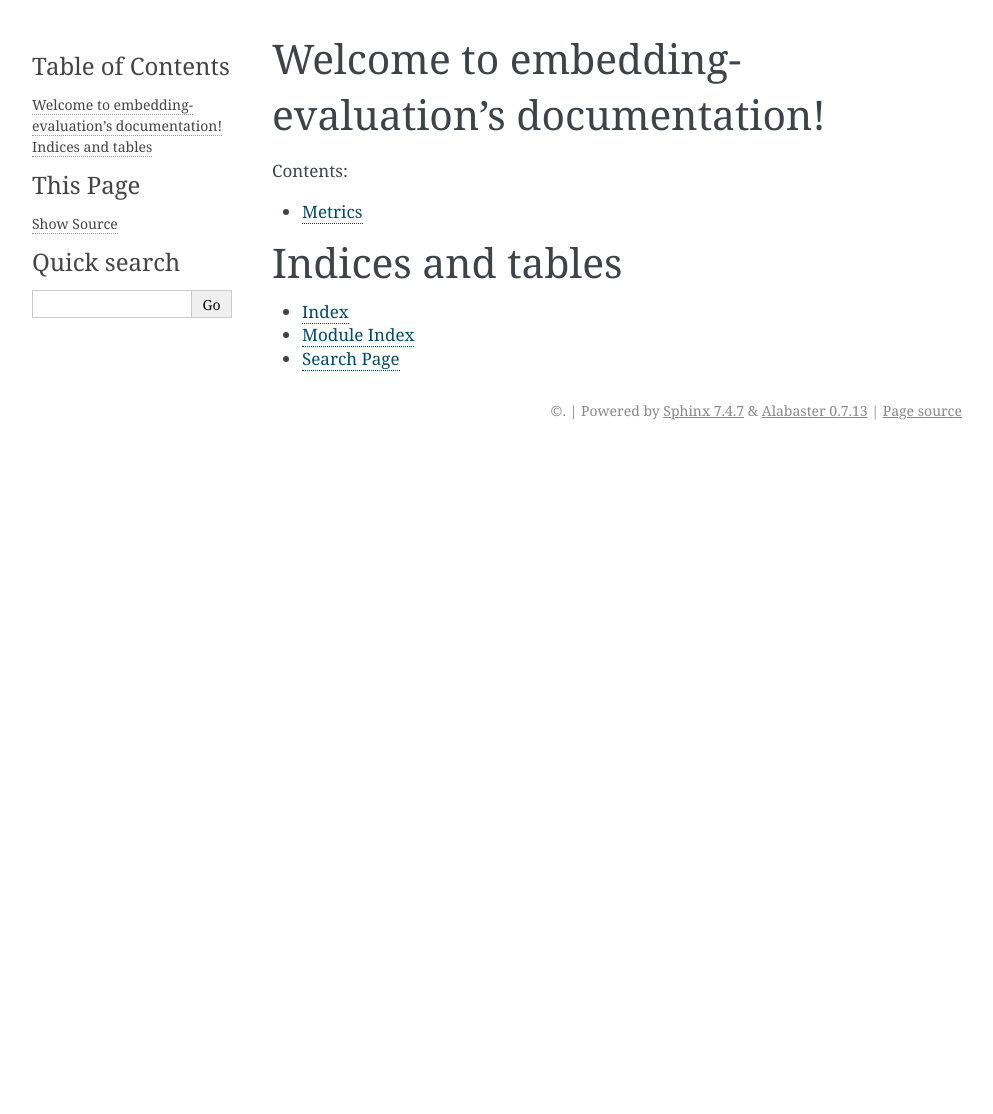
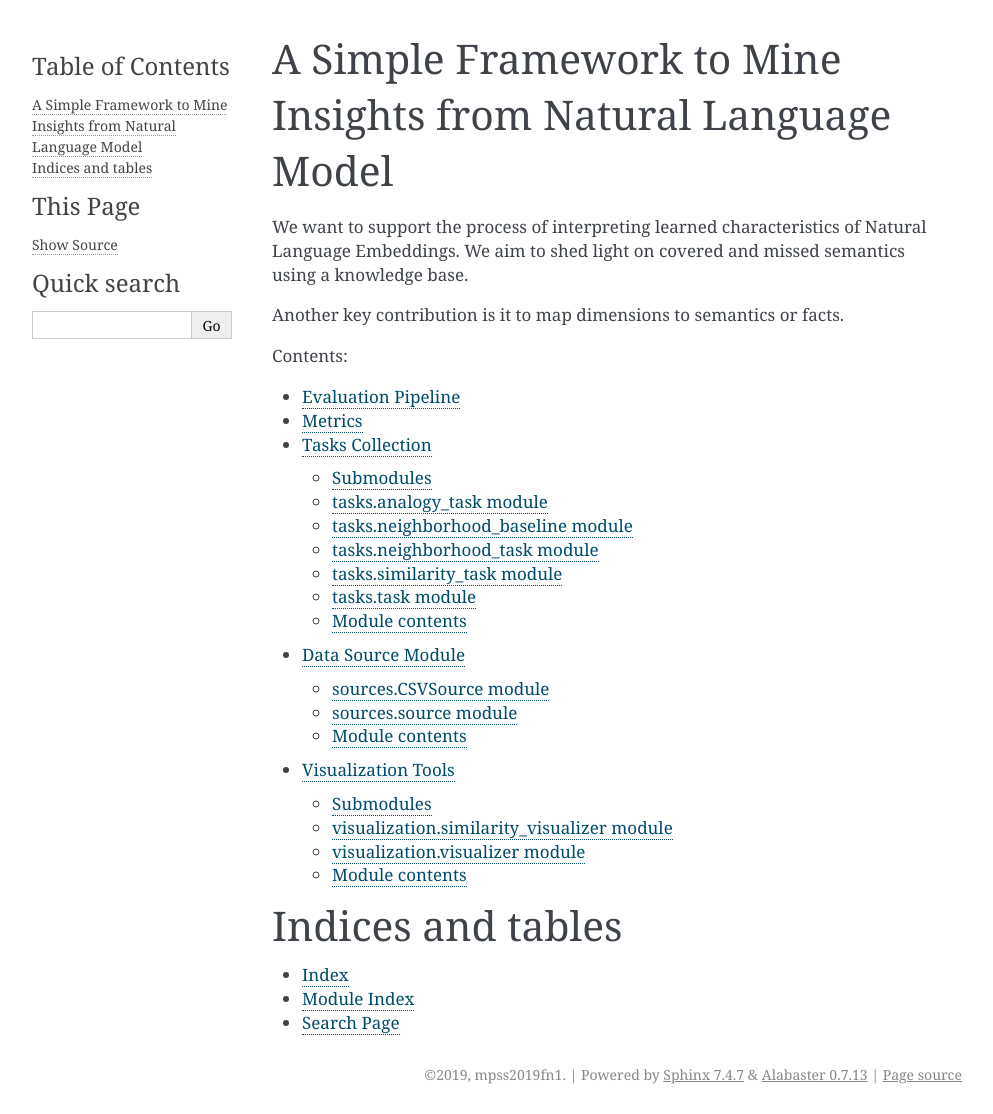
Before and after one commit to mpss2019fn1/embedding-evaluation, a Sphinx documentation site: the page built from docs/index.rst, in a window 1280 px wide. Shown: the whole page, without its empty margins (148-1141 px from the left). Built offline with Sphinx 7.4.7, drawn with Linux system fonts in a browser that asks for light colours; before the commit the page ends 900 px from its top, so only the background shows below that.

Commit message:
Add documentation for source, visualisation, task module and evaluation pipeline (#10)
* add documentation for task collection, source module, visualization and evaluation pipeline

* added comments to evaluation pipeline

* change Pipefile.lock

* alter sources.rst

* revert last commit partially

* fix PR

```diff
--- a/docs/conf.py
+++ b/docs/conf.py
@@ -17,7 +17,9 @@ sys.path.insert(0, os.path.abspath('..'))
 
 # -- Project information -----------------------------------------------------
 
-project = 'embedding-evaluation'
+project = 'Embedding Evaluation'
+copyright = '2019, mpss2019fn1'
+author = 'mpss2019fn1'
 
 
 # -- General configuration ---------------------------------------------------
--- a/docs/index.rst
+++ b/docs/index.rst
@@ -3,14 +3,24 @@
    You can adapt this file completely to your liking, but it should at least
    contain the root `toctree` directive.
 
-Welcome to embedding-evaluation's documentation!
-================================================
+A Simple Framework to Mine Insights from Natural Language Model
+===============================================================
+
+We want to support the process of interpreting learned characteristics of Natural Language Embeddings.
+We aim to shed light on covered and missed semantics using a knowledge base.
+
+Another key contribution is it to map dimensions to semantics or facts.
+
 
 .. toctree::
    :maxdepth: 2
    :caption: Contents:
 
+   evaluation
    metrics
+   tasks
+   sources
+   visualization
 
 
 Indices and tables
--- /dev/null
+++ b/docs/sources.rst
@@ -0,0 +1,29 @@
+Data Source Module
+==================
+The Source module implements the methods to parse a task config, and maps the specific tasks with the metrics
+according to the config as well as creating a linking to the knowledge base
+Submodules
+----------
+Currently the Framework only supports CSV Source
+
+sources.CSVSource module
+--------------------------
+
+.. automodule:: sources.csv_source
+   :members:
+   :undoc-members:
+   :show-inheritance:
+sources.source module
+---------------------
+
+.. automodule:: sources.source
+   :members:
+   :undoc-members:
+   :show-inheritance:
+Module contents
+---------------
+
+.. automodule:: sources
+   :members:
+   :undoc-members:
+   :show-inheritance:
--- /dev/null
+++ b/docs/tasks.rst
@@ -0,0 +1,53 @@
+Tasks Collection
+================
+Task Collections includes all implemented evaluation Tasks.
+
+
+Submodules
+----------
+The Framework currently supports Analogy, Neighborhood, Outlier and Similarity Task.
+
+tasks.analogy\_task module
+--------------------------
+
+.. automodule:: tasks.analogy_task
+   :members:
+   :undoc-members:
+   :show-inheritance:
+tasks.neighborhood\_baseline module
+-----------------------------------
+
+.. automodule:: tasks.neighborhood_baseline
+   :members:
+   :undoc-members:
+   :show-inheritance:
+tasks.neighborhood\_task module
+-------------------------------
+
+.. automodule:: tasks.neighborhood_task
+   :members:
+   :undoc-members:
+   :show-inheritance:
+tasks.similarity\_task module
+-----------------------------
+
+.. automodule:: tasks.similarity_task
+   :members:
+   :undoc-members:
+   :show-inheritance:
+tasks.task module
+-----------------
+
+.. automodule:: tasks.task
+   :members:
+   :undoc-members:
+   :show-inheritance:
+
+
+Module contents
+---------------
+
+.. automodule:: tasks
+   :members:
+   :undoc-members:
+   :show-inheritance:
--- /dev/null
+++ b/docs/visualization.rst
@@ -0,0 +1,33 @@
+Visualization Tools
+===================
+Visualizer Module implements tools that creates responsive Visualizations, supporting process of interpreting
+learned characteristics of Language Models.
+
+Submodules
+----------
+
+Currently only similarity task visualization is implemented.
+
+visualization.similarity\_visualizer module
+-------------------------------------------
+
+.. automodule:: visualization.similarity_visualizer
+   :members:
+   :undoc-members:
+   :show-inheritance:
+visualization.visualizer module
+-------------------------------
+
+.. automodule:: visualization.visualizer
+   :members:
+   :undoc-members:
+   :show-inheritance:
+
+
+Module contents
+---------------
+
+.. automodule:: visualization
+   :members:
+   :undoc-members:
+   :show-inheritance:
--- a/evaluation.py
+++ b/evaluation.py
@@ -11,6 +11,11 @@ from cli_logger import CLILogger
 
 
 def main(args):
+    """
+    args contains the path to the task configuration as well as embedding file.
+    :param args:
+    :return:
+    """
     gensim_loader = VectorLoader(args.embedding_file)
     with open(args.task_config, 'r') as stream:
         data_loaded = yaml.safe_load(stream)
```
Also changed, not shown: docs/evaluation.rst (added, +10 -0 lines), 1 other file.
